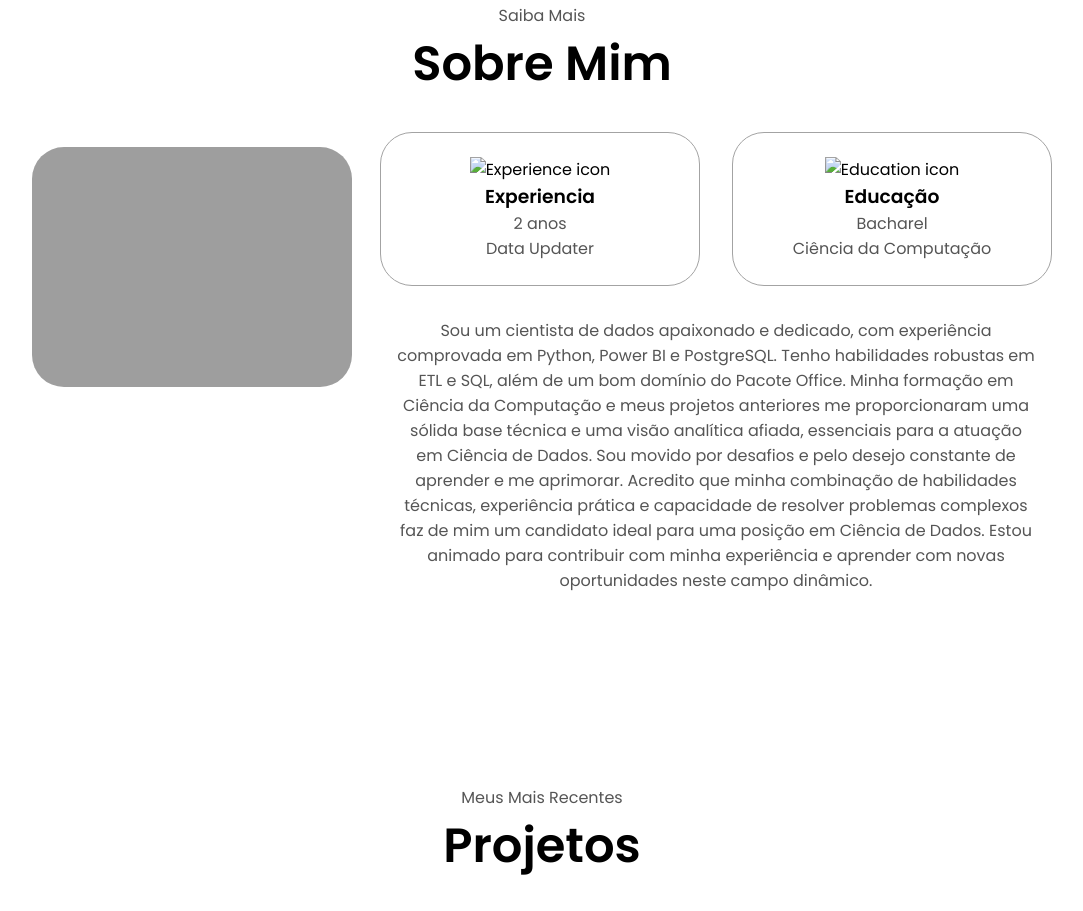
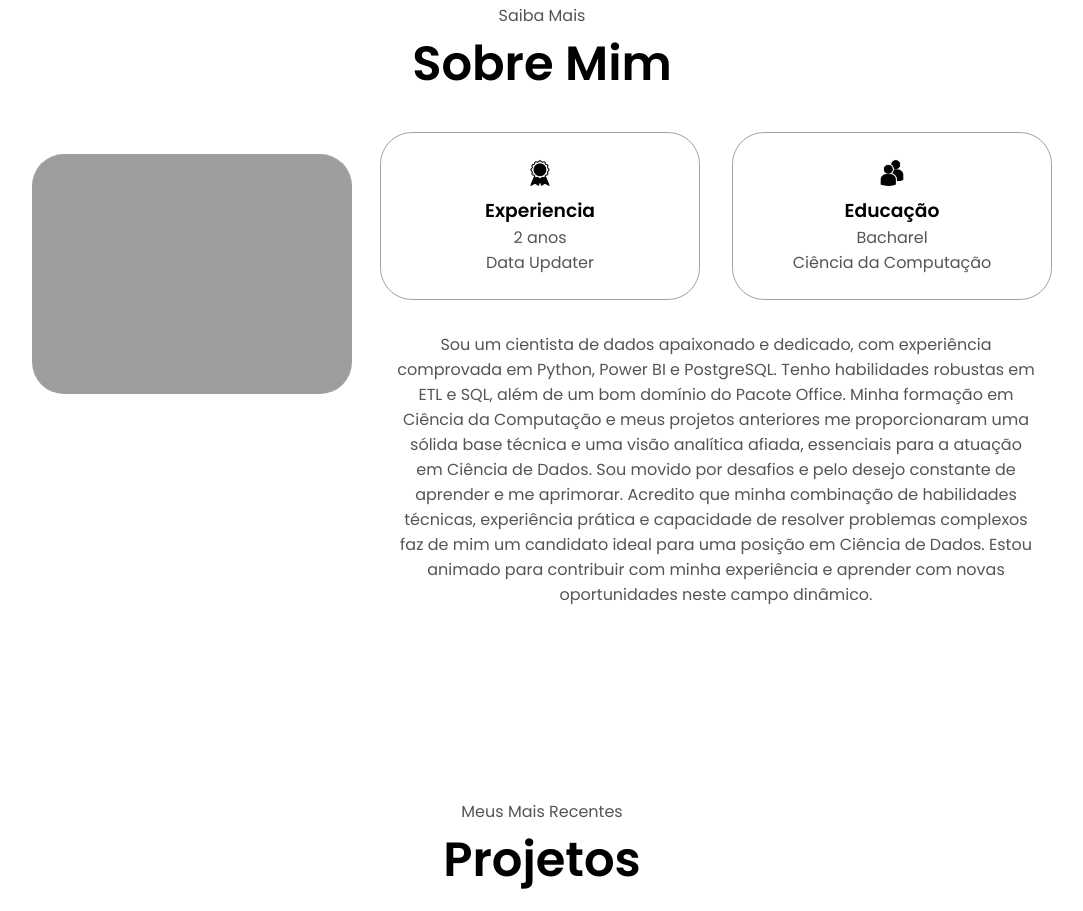
Before and after one commit to RyotaMarco/Portifolio-Website, a plain HTML site: page index.html in a window 1280 px wide. Shown: the part 805-1716 px from the top of the page, without its empty margins (98-1181 px from the left). Drawn offline with Linux system fonts and the light colour scheme; the site is published under a folder, as on GitHub Pages, so addresses that start at the root find nothing.

Commit message:
teste de solução

```diff
--- a/index.html
+++ b/index.html
@@ -92,7 +92,7 @@
           <div class="about-containers">
             <div class="details-container">
               <img
-                src="/assets/experience.png"
+                src="./assets/experience.png"
                 alt="Experience icon"
                 class="icon"
               />
@@ -101,7 +101,7 @@
             </div>
             <div class="details-container">
               <img
-                src="/assets/education.png"
+                src="./assets/education.png"
                 alt="Education icon"
                 class="icon"
               />
```
